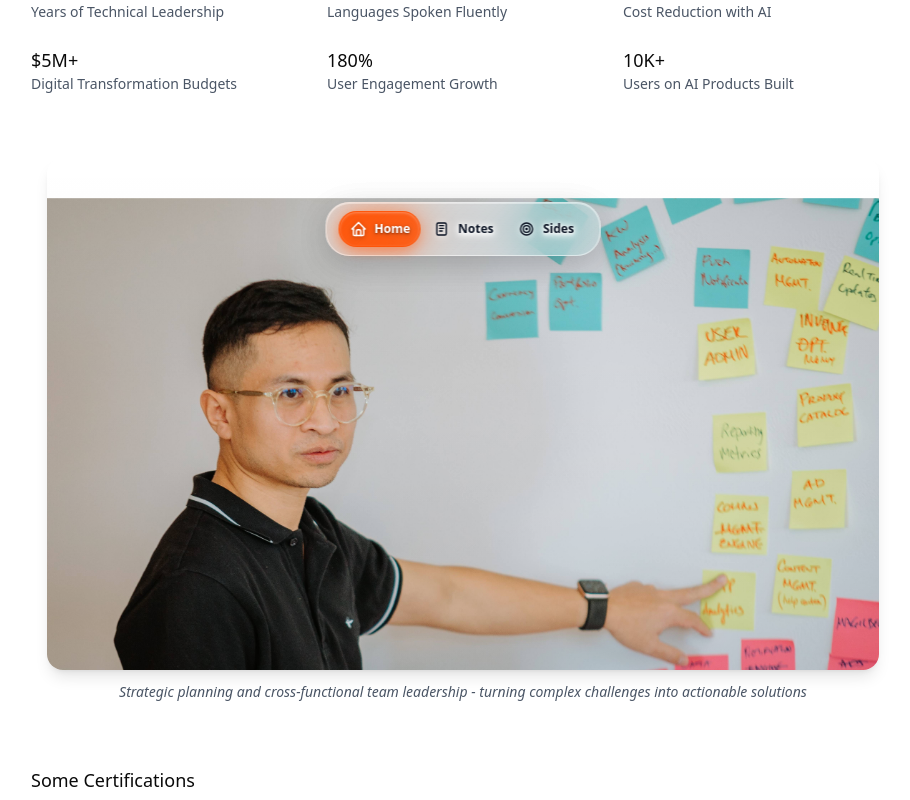
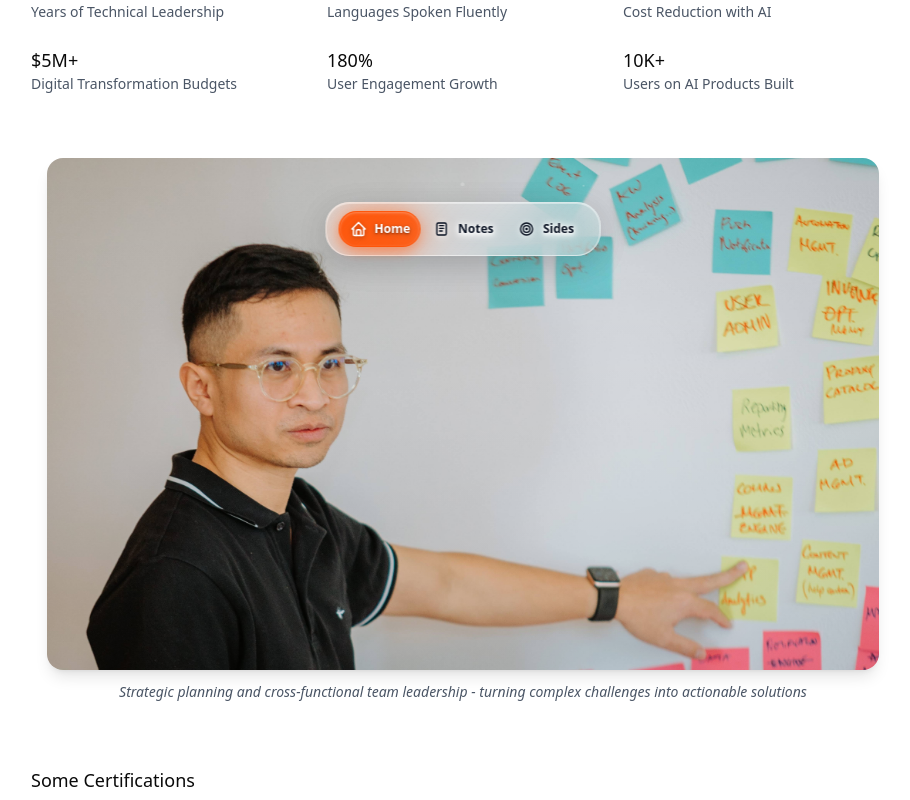
Before and after one commit to henrykobutra/kobutra-25, a Next.js app: page / in a window 1280 px wide. Shown: the part 520-1320 px from the top of the page, without its empty margins (177-1087 px from the left). Built offline with nearby package versions, Linux system fonts and the light colour scheme.

Commit message:
fix: reduce parallax movement range and add overflow container to prevent image gaps

```diff
--- a/components/home/prominent-photo.tsx
+++ b/components/home/prominent-photo.tsx
@@ -17,9 +17,9 @@ export default function ProminentPhoto({ src, alt, caption }: ProminentPhotoProp
     offset: ["start end", "end start"]
   });
 
-  // Parallax transforms
-  const y = useTransform(scrollYProgress, [0, 1], ['-20%', '20%']);
-  const scale = useTransform(scrollYProgress, [0, 0.5, 1], [1.1, 1, 1.1]);
+  // Parallax transforms - reduced movement range to prevent gaps
+  const y = useTransform(scrollYProgress, [0, 1], ['-10%', '10%']);
+  const scale = useTransform(scrollYProgress, [0, 0.5, 1], [1.05, 1, 1.05]);
   const opacity = useTransform(scrollYProgress, [0, 0.2, 0.8, 1], [0.8, 1, 1, 0.8]);
 
   return (
@@ -37,9 +37,10 @@ export default function ProminentPhoto({ src, alt, caption }: ProminentPhotoProp
           }}
           style={{ opacity }}
         >
+          <div className="w-full h-80 md:h-96 lg:h-[32rem] relative overflow-hidden">
             <motion.div
               style={{ y, scale }}
-            className="w-full h-80 md:h-96 lg:h-[32rem] relative"
+              className="w-full h-[120%] relative -top-[10%]"
             >
               <Image
                 src={src}
@@ -50,6 +51,7 @@ export default function ProminentPhoto({ src, alt, caption }: ProminentPhotoProp
                 priority={false}
               />
             </motion.div>
+          </div>
           <motion.div
             className="absolute inset-0 bg-gradient-to-t from-black/10 to-transparent"
             initial={{ opacity: 0.5 }}
```
Lines whose indentation alone changed are shown as unchanged.
